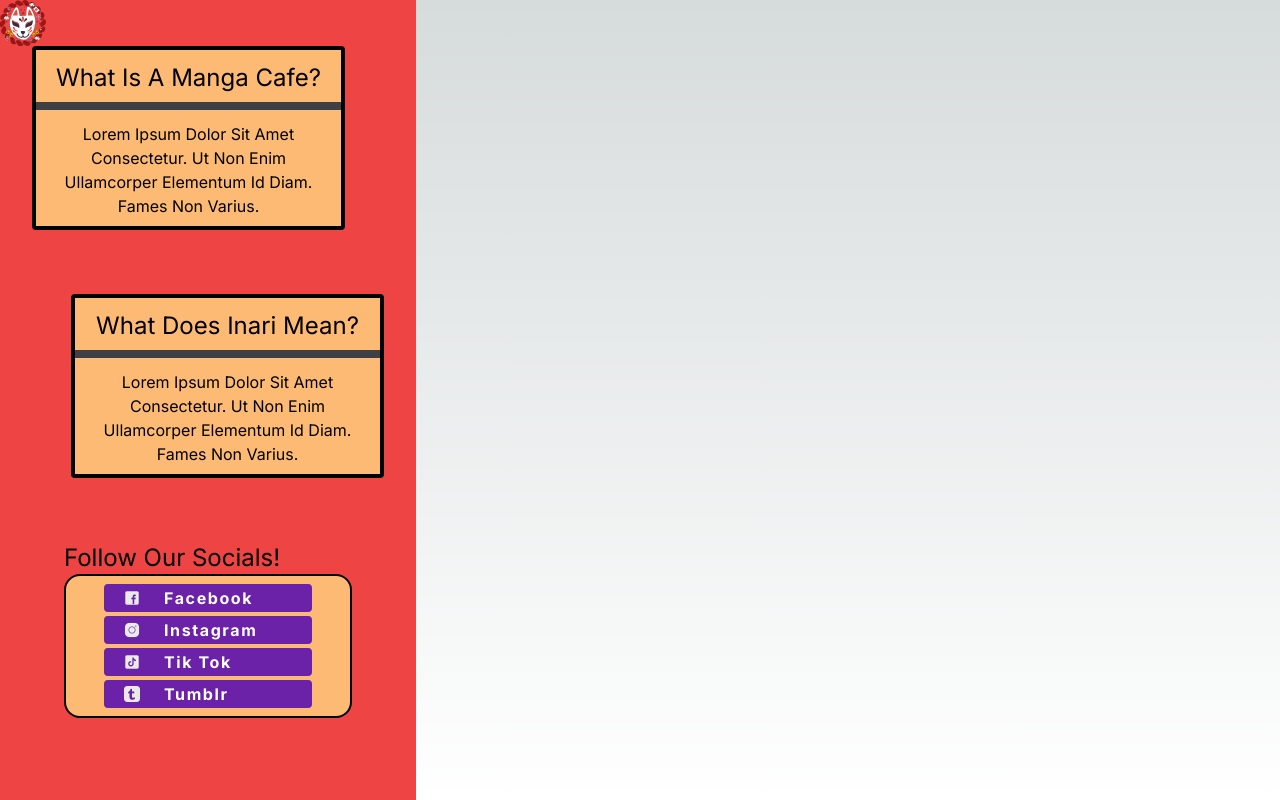
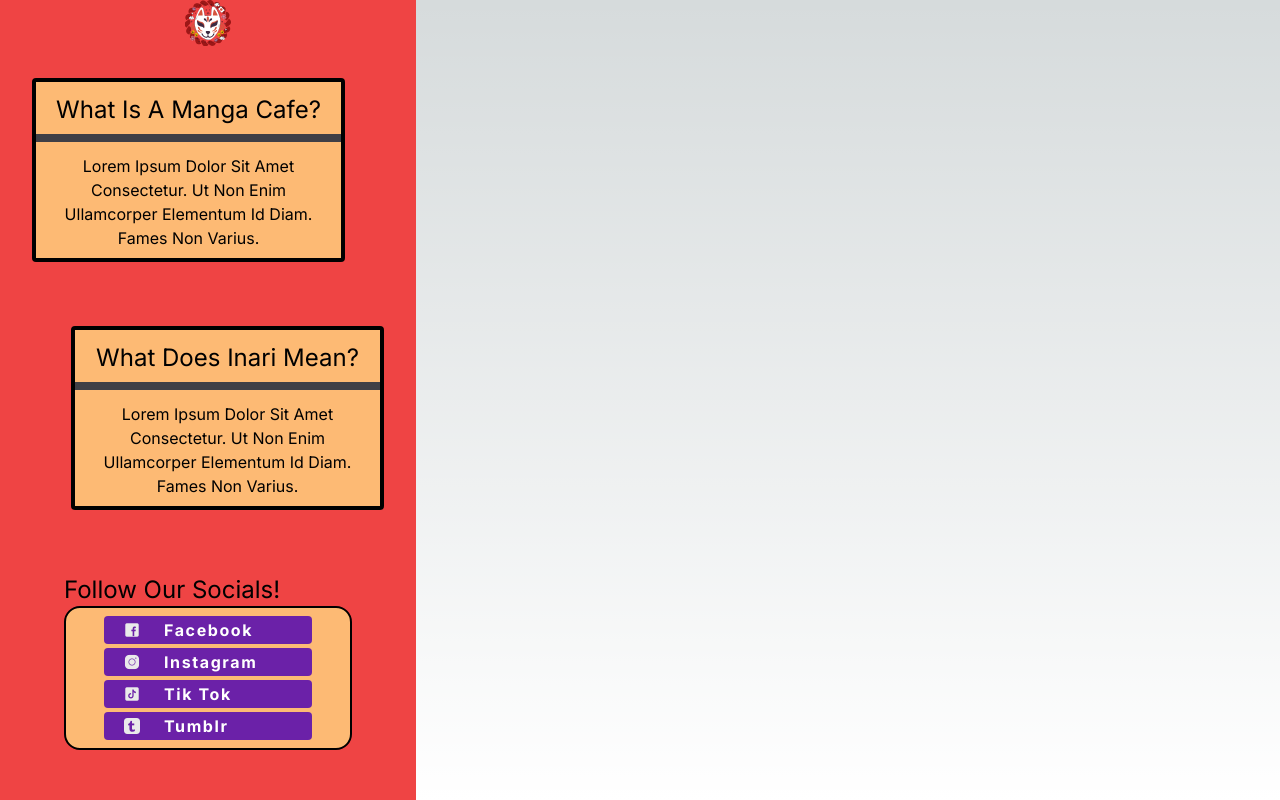
Before and after one commit to JAbelP/inari-shrine-cafe, a Next.js app: page / in a window 1280 px wide. Built offline with nearby package versions, Linux system fonts and the light colour scheme.

Commit message:
Center Logo

```diff
--- a/app/components/socialMediaComponents/SocialMediaBar.jsx
+++ b/app/components/socialMediaComponents/SocialMediaBar.jsx
@@ -3,12 +3,14 @@ import Image from 'next/image'
 
 function SocialMediaBar({SocialMediaTitle, SocialMediaIcon}) {
   return (
-    <div className="w-52 h-7 pr-5 pl-5 py-0.5 text-black bg-purple-800 rounded items-center mb-1 gap-6 inline-flex">
+    <a>
+      <div className="w-52 h-7 pr-5 pl-5 py-0.5 text-black bg-purple-800 rounded items-center mb-1 gap-6 inline-flex">
 
-        <img className="w-4 h-4" src={SocialMediaIcon} />
+          <img className="w-4 h-4" src={SocialMediaIcon} />
 
-      <div className="text-white text-base font-bold tracking-widest ">{SocialMediaTitle}</div>
-    </div>
+        <div className="text-white text-base font-bold tracking-widest ">{SocialMediaTitle}</div>
+      </div>
+    </a>
   )
 }
 
--- a/app/components/socialMediaComponents/socialMediaBox.jsx
+++ b/app/components/socialMediaComponents/socialMediaBox.jsx
@@ -4,10 +4,10 @@ import SocialMediaBar from './SocialMediaBar';
 function SocialMediaBox() {
     console.log('SocialMediaBox');
     const socialMediaArr = [
-        { title: 'Facebook', icon: 'Social Media Icons/icons8-facebook-16.png' },
-        { title: 'Instagram', icon: 'Social Media Icons/icons8-instagram-16.png' },
-        { title: 'Tik Tok', icon: 'Social Media Icons/icons8-tik-tok-16.png' },
-        { title: 'Tumblr', icon: 'Social Media Icons/icons8-tumblr-16.png' }
+        { title: 'Facebook', icon: 'Social Media Icons/icons8-facebook-16.png' ,Link:"https://www.facebook.com"},
+        { title: 'Instagram', icon: 'Social Media Icons/icons8-instagram-16.png', Link:"https://www.instagram.com" },
+        { title: 'Tik Tok', icon: 'Social Media Icons/icons8-tik-tok-16.png', Link:"https://www.tiktok.com" },
+        { title: 'Tumblr', icon: 'Social Media Icons/icons8-tumblr-16.png', Link:"https://www.tumblr.com" }
     ];
 
     return (
--- a/app/page.js
+++ b/app/page.js
@@ -7,6 +7,7 @@ export default function Home() {
     <div className='h-screen  text-black w-fit bg-red-500'>
       <div className=''>
         <Image
+          className='mx-auto mb-8'
           src = '/Logo/Logo.svg'
           width={46}
           height={46}
```
